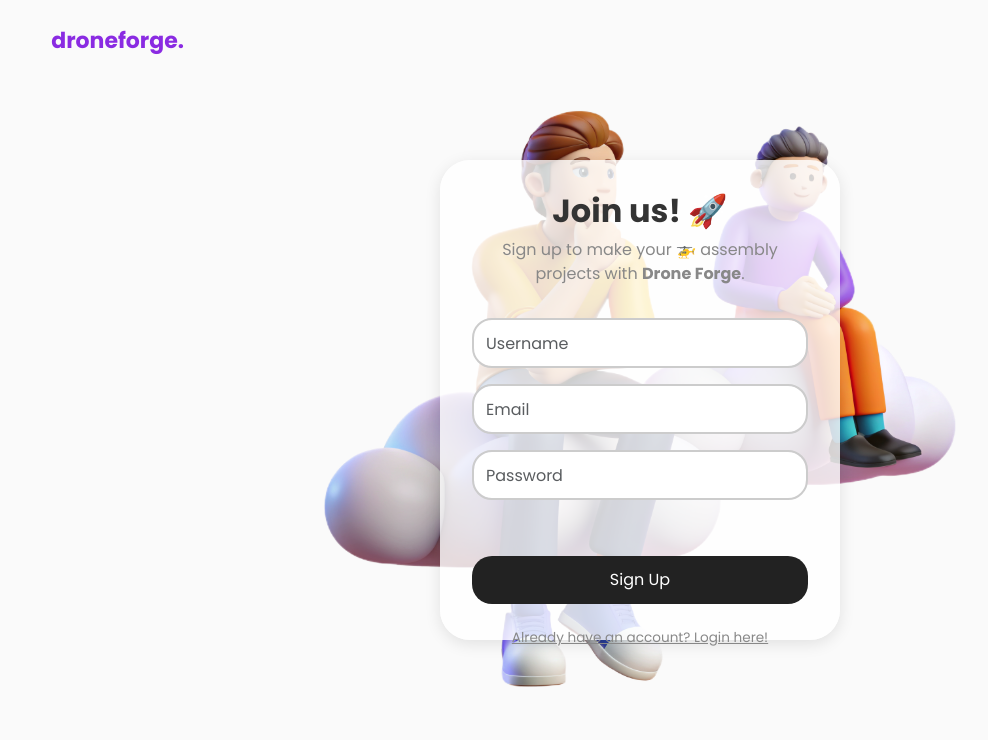
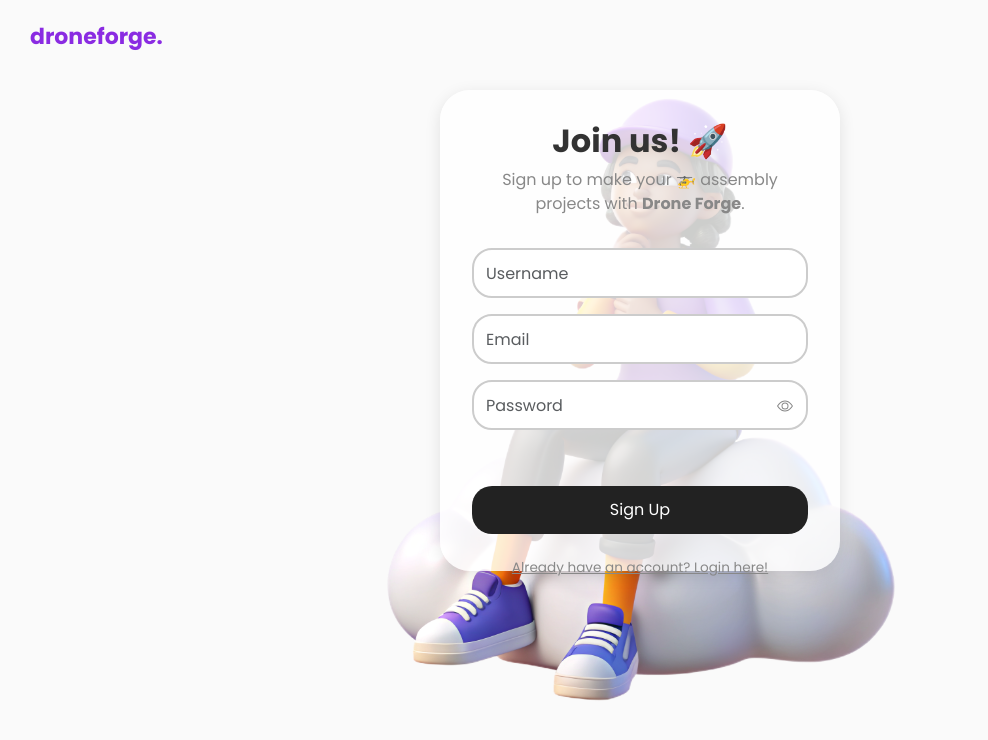
Before and after one commit to diogogomesaraujo/DroneForge, a React (Create React App) app in the folder droneforge/: page /signup in a window 1280 px wide. Shown: the top 740 px of the page, without its empty margins (0-988 px from the left). Built offline with nearby package versions, Linux system fonts and the light colour scheme; no server answers.

Commit message:
Finished implementing user registration and authentication

```diff
--- a/droneforge/src/Components/Login/Login.css
+++ b/droneforge/src/Components/Login/Login.css
@@ -15,17 +15,6 @@
     overflow: hidden;
 }
 
-.login-container {
-    display: flex;
-    justify-content: center;
-    align-items: center;
-    height: 100vh;
-    background-color: #FAFAFA;
-    position: relative;
-    overflow: hidden;
-    flex-wrap: wrap; /* Allow wrapping */
-}
-
 .background-image {
     position: fixed;
     top: 50%;
@@ -33,7 +22,6 @@
     transform: translate(-50%, -50%);
     width: 1300px;
     height: 740px;
-    background-image: url('../../assets/people-login.svg');
     background-repeat: no-repeat;
     background-position: center;
     background-size: contain;
@@ -41,6 +29,28 @@
     opacity: 1;
     transition: opacity 0.5s ease-in-out, background-image 0.5s ease-in-out;
 }
+
+.background-image.fade-in {
+    opacity: 1;
+}
+
+.background-image.fade-out {
+    opacity: 0;
+}
+
+/* Login CSS */
+.login-container {
+    display: flex;
+    justify-content: center;
+    align-items: flex-start; /* Align to the top */
+    height: 100vh;
+    background-color: #FAFAFA;
+    position: relative;
+    overflow: hidden;
+    flex-wrap: wrap; /* Allow wrapping */
+    padding-top: calc(3vh + 50px); /* Adjust this value as needed */
+}
+
 
 .login-form-container {
     z-index: 10;
@@ -83,6 +93,7 @@
     border: 2px solid #ccc;
     height: 50px;
     margin-bottom: 1rem;
+    padding-right: 2.5rem; /* Add padding to accommodate the icon */
 }
 
 .form-control:focus {
@@ -93,6 +104,15 @@
 .password-group {
     position: relative;
     margin-bottom: 3rem;
+}
+
+.password-toggle-icon {
+    position: absolute;
+    right: 15px; /* Increase right margin for more space */
+    top: 50%;
+    transform: translateY(-50%);
+    cursor: pointer;
+    color: #888; /* Match the password text color */
 }
 
 .forgot-password {
@@ -148,22 +168,20 @@
 }
 
 .site-name {
-    z-index: 1;
     position: fixed;
-    top: 3vh;
-    left: 4vw;
+    top: 20px;
+    left: 30px;
     font-size: 22px;
     font-weight: 600;
     color: #8a2be2;
     z-index: 10;
-    transition: left 0.3s ease;
+    transition: left 0.3s ease, transform 0.3s ease;
 }
 
 @media (max-width: 600px) {
     .site-name {
         left: 50%;
         transform: translateX(-50%);
-        transition: left 0.3s ease, transform 0.3s ease;
     }
 
     .background-image {
@@ -178,4 +196,9 @@
         transition: width 0.3s ease, height 0.3s ease, transform 0.3s ease;
         transform: translate(-50%, -50%);
     }
+
+    .site-name {
+        /* left: 4vw; */
+        transform: none;
+    }
 }
--- a/droneforge/src/Components/Login/Login.js
+++ b/droneforge/src/Components/Login/Login.js
@@ -1,6 +1,8 @@
 import React, { useState, useEffect, useRef } from 'react';
 import { Form, Button, Alert } from 'react-bootstrap';
 import { Link, useNavigate } from 'react-router-dom';
+import { Eye, EyeSlash } from 'react-bootstrap-icons';
+import backgroundImage from '../../assets/people-login.svg';
 import lottie from 'lottie-web';
 import './Login.css';
 
@@ -8,6 +10,8 @@
   const [email, setEmail] = useState('');
   const [password, setPassword] = useState('');
   const [error, setError] = useState('');
+  const [showPassword, setShowPassword] = useState(false);
+  const [fade, setFade] = useState('fade-in');
   const navigate = useNavigate();
   const animationContainer = useRef(null);
   const animationInstance = useRef(null);
@@ -18,6 +22,10 @@
 
   const handlePasswordChange = (e) => {
     setPassword(e.target.value);
+  };
+
+  const togglePasswordVisibility = () => {
+    setShowPassword(!showPassword);
   };
 
   useEffect(() => {
@@ -83,9 +91,16 @@
     }
   };
 
+  useEffect(() => {
+    // Trigger fade-out effect before unmounting
+    const handleBeforeUnload = () => setFade('fade-out');
+    window.addEventListener('beforeunload', handleBeforeUnload);
+    return () => window.removeEventListener('beforeunload', handleBeforeUnload);
+  }, []);
+
   return (
     <div className="login-container">
-      <div className="background-image"></div>
+      <div className={`background-image ${fade}`} style={{ backgroundImage: `url(${backgroundImage})` }}></div>
       <div className="site-name">droneforge.</div>
       <div className="login-form-container">
         <div className="login-content">
@@ -97,7 +112,15 @@
               <Form.Control type="email" placeholder="Email" required onChange={handleEmailChange} />
             </Form.Group>
             <Form.Group controlId="formPassword" className="password-group">
-              <Form.Control type="password" placeholder="Password" required onChange={handlePasswordChange} />
+              <Form.Control
+                type={showPassword ? "text" : "password"}
+                placeholder="Password"
+                required
+                onChange={handlePasswordChange}
+              />
+              <div className="password-toggle-icon" onClick={togglePasswordVisibility}>
+                {showPassword ? <EyeSlash /> : <Eye />}
+              </div>
               <Link to="/forgot-password" className="forgot-password">Forgot password?</Link>
             </Form.Group>
             <Button type="submit" className="login-button">Login</Button>
--- a/droneforge/src/Components/Signup/Signup.css
+++ b/droneforge/src/Components/Signup/Signup.css
@@ -18,12 +18,13 @@
 .signup-container {
     display: flex;
     justify-content: center;
-    align-items: center;
+    align-items: flex-start; /* Align to the top */
     height: 100vh;
     background-color: #FAFAFA;
     position: relative;
-    overflow: hidden; /* Ensure no overflow is visible */
+    overflow: hidden;
     flex-wrap: wrap; /* Allow wrapping */
+    padding-top: calc(3vh + 50px); /* Adjust this value as needed */
 }
 
 .background-image {
@@ -33,7 +34,6 @@
     transform: translate(-50%, -50%);
     width: 1300px;
     height: 740px;
-    background-image: url('../../assets/people-login.svg'); /* Ensure this path is correct */
     background-repeat: no-repeat;
     background-position: center;
     background-size: contain;
@@ -83,6 +83,7 @@
     border: 2px solid #ccc;
     height: 50px;
     margin-bottom: 1rem;
+    padding-right: 2.5rem; /* Add padding to accommodate the icon */
 }
 
 .form-control:focus {
@@ -93,6 +94,15 @@
 .password-group {
     position: relative;
     margin-bottom: 3rem;
+}
+
+.password-toggle-icon {
+    position: absolute;
+    right: 15px; /* Increase right margin for more space */
+    top: 50%;
+    transform: translateY(-50%);
+    cursor: pointer;
+    color: #888; /* Match the password text color */
 }
 
 .signup-button {
@@ -139,15 +149,14 @@
 }
 
 .site-name {
-    z-index: 1;
     position: fixed;
-    top: 3vh;
-    left: 4vw;
+    top: 20px;
+    left: 30px;
     font-size: 22px;
     font-weight: 600;
     color: #8a2be2;
     z-index: 10;
-    transition: left 0.3s ease;
+    transition: left 0.3s ease, transform 0.3s ease;
 }
 
 @media (max-width: 600px) {
@@ -169,4 +178,10 @@
         transition: width 0.3s ease, height 0.3s ease, transform 0.3s ease; /* Fluid transition for width, height, and transform changes */
         transform: translate(-50%, -50%); /* Reset transform to center the image */
     }
+
+    .site-name {
+        /* left: 4vw; */
+        transform: none;
+        transition: left 0.3s ease, transform 0.3s ease; /* Smooth transition for left and transform changes */
+    }
 }
--- a/droneforge/src/Components/Signup/Signup.js
+++ b/droneforge/src/Components/Signup/Signup.js
@@ -1,14 +1,18 @@
 import React, { useState, useEffect, useRef } from 'react';
 import { Form, Button, Alert } from 'react-bootstrap';
 import { Link, useNavigate } from 'react-router-dom';
+import { Eye, EyeSlash } from 'react-bootstrap-icons';
+import backgroundImage from '../../assets/person-signup.svg';
 import lottie from 'lottie-web';
 import './Signup.css';
 
+
 function Signup() {
-  const [username, setUsername] = useState('');
-  const [email, setEmail] = useState('');
-  const [password, setPassword] = useState('');
-  const [error, setError] = useState('');
+  const [username, setUsername] = useState("");
+  const [email, setEmail] = useState("");
+  const [password, setPassword] = useState("");
+  const [error, setError] = useState("");
+  const [showPassword, setShowPassword] = useState(false);
   const navigate = useNavigate();
   const animationContainer = useRef(null);
   const animationInstance = useRef(null);
@@ -25,10 +29,16 @@
     setPassword(e.target.value);
   };
 
+  const togglePasswordVisibility = () => {
+    setShowPassword(!showPassword);
+  };
+
   useEffect(() => {
     const loadAnimation = async () => {
       try {
-        const response = await fetch('https://lottie.host/e6f0719e-2a73-425e-bb2a-060e348b2ebb/l3tqaZFSSh.json');
+        const response = await fetch(
+          "https://lottie.host/e6f0719e-2a73-425e-bb2a-060e348b2ebb/l3tqaZFSSh.json"
+        );
         const data = await response.json();
 
         if (animationInstance.current) {
@@ -37,13 +47,13 @@
 
         animationInstance.current = lottie.loadAnimation({
           container: animationContainer.current, // the container element
-          renderer: 'svg',
+          renderer: "svg",
           loop: true,
           autoplay: true,
           animationData: data, // the animation data
         });
       } catch (error) {
-        console.error('Failed to load animation data:', error);
+        console.error("Failed to load animation data:", error);
       }
     };
 
@@ -63,21 +73,21 @@
   const handleSubmit = async (event) => {
     event.preventDefault();
     try {
-      const response = await fetch('http://localhost:8080/api/users/register', {
-        method: 'POST',
+      const response = await fetch("http://localhost:8080/api/users/register", {
+        method: "POST",
         headers: {
-          'Content-Type': 'application/json',
+          "Content-Type": "application/json",
         },
         body: JSON.stringify({ username, email, password }),
       });
       if (response.ok) {
         const data = await response.json();
         // Store the token in localStorage
-        localStorage.setItem('token', data.token);
-        console.log('Registration successful');
-        setError('');
+        localStorage.setItem("token", data.token);
+        console.log("Registration successful");
+        setError("");
         // Redirect to the homepage
-        navigate('/');
+        navigate("/");
       } else {
         // Handle errors from the server
         const data = await response.json();
@@ -85,13 +95,13 @@
       }
     } catch (error) {
       // Handle network errors or other exceptions
-      setError('An error occurred while registering');
+      setError("An error occurred while registering");
     }
   };
 
   return (
     <div className="signup-container">
-      <div className="background-image"></div>
+        <div className="background-image" style={{ backgroundImage: `url(${backgroundImage})` }}></div>
         <div className="site-name">droneforge.</div>
         <div className="signup-form-container">
             <div className="signup-content">
@@ -106,7 +116,15 @@
                         <Form.Control type="email" placeholder="Email" required onChange={handleEmailChange} />
                     </Form.Group>
                     <Form.Group controlId="formPassword" className="password-group">
-              <Form.Control type="password" placeholder="Password" required onChange={handlePasswordChange} />
+                        <Form.Control
+                            type={showPassword ? "text" : "password"}
+                            placeholder="Password"
+                            required
+                            onChange={handlePasswordChange}
+                        />
+                        <div className="password-toggle-icon" onClick={togglePasswordVisibility}>
+                            {showPassword ? <EyeSlash /> : <Eye />}
+                        </div>
                     </Form.Group>
                     <Button type="submit" className="signup-button">Sign Up</Button>
                     <div className="auth-links">
--- a/package.json
+++ b/package.json
@@ -3,6 +3,7 @@
     "bcrypt": "^5.1.1",
     "jsonwebtoken": "^9.0.2",
     "lottie-web": "^5.12.2",
+    "react-bootstrap-icons": "^1.11.4",
     "react-router-dom": "^6.23.1"
   }
 }
```
Also changed, not shown: 1 other file (tests, documents, lock files or other folders). Lines whose indentation alone changed are shown as unchanged.
